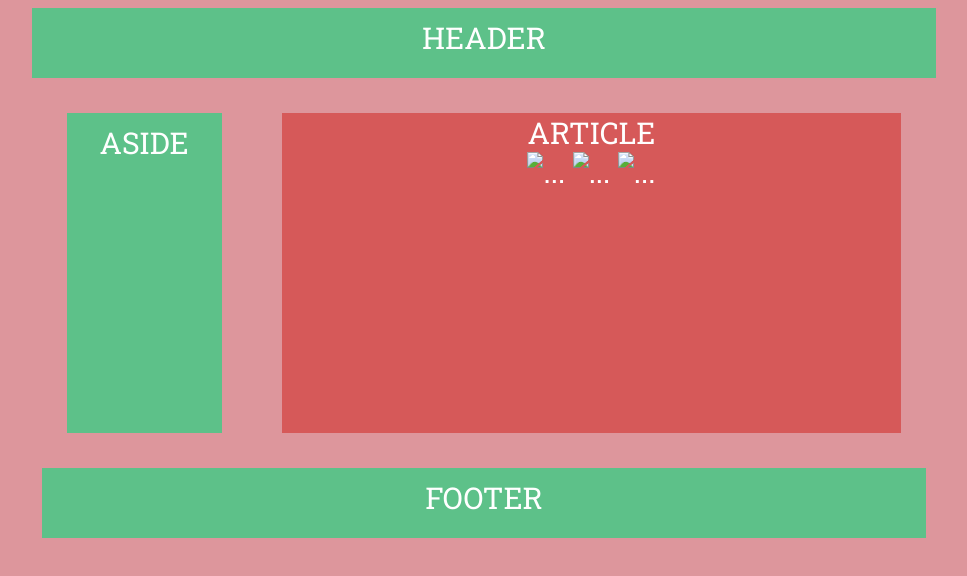
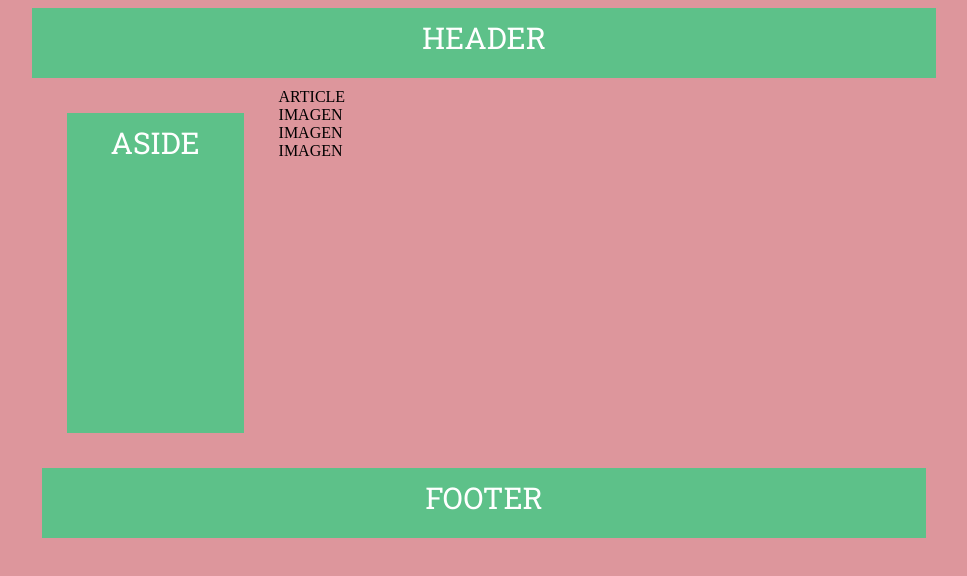
Before and after one commit to rifumo/flex_tarea_2, a plain HTML site: page index.html in a window 1280 px wide. Shown: the whole page, without its empty margins (156-1123 px from the left). Drawn offline with Linux system fonts and the light colour scheme; files that its build step writes are made by us from their sources.

Commit message:
Update index.html

```diff
--- a/index.html
+++ b/index.html
@@ -1,38 +1,36 @@
 <!DOCTYPE html>
-<html lang="en">
+<html lang="es">
 <head>
     <meta charset="UTF-8">
     <meta http-equiv="X-UA-Compatible" content="IE=edge">
-    <meta name="viewport" content="width=, initial-scale=1.0">
-    <link rel="stylesheet" href="./stiles.css">
+    <meta name="viewport" content="width=device-width, initial-scale=1.0">
+    <link rel="stylesheet" href="./styles/stiles.css">
     <title>Document</title>
 </head>
 <body>
+
     <header>
         HEADER
     </header>
 
-<div class ="contenedor">
+    <div class="contenedor">
         <aside>
             ASIDE
         </aside>
-    <div class="article-img">
+
         <article>
-           <div>ARTICLE</div>
+            <div class="Articulo">
+                ARTICLE
+            </div>
 
-           <div class="img">
-            <img src="" alt="...">
-            <img src="" alt="...">
-            <img src="" alt="...">
+            <div class="Imagen">
+                <div class="img">IMAGEN</div>
+                <div class="img">IMAGEN</div>
+                <div class="img">IMAGEN</div>
             </div>
 
         </article>
-    </div>
 
-
-
-
-</div>
     </div>
 
     <footer>
```
Lines whose indentation alone changed are shown as unchanged.
